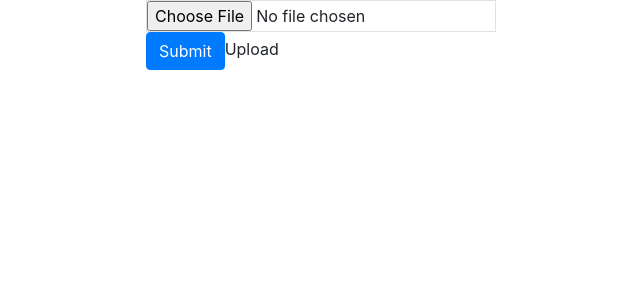
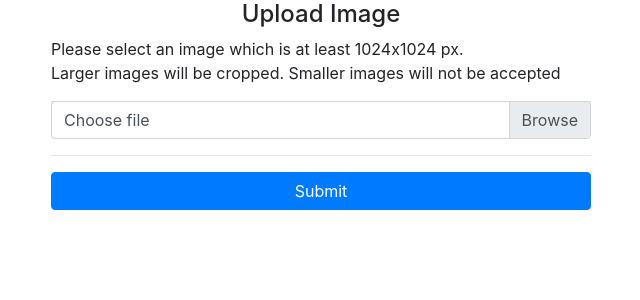
Before and after one commit to mehernosh/insider-image-sink, a Django app: page /uploader/ in a window 1280 px wide. Shown: the part 56-356 px from the top of the page, without its empty margins (319-959 px from the left). Run offline with Django 3.2, Linux system fonts and the light colour scheme; some libraries are stand-ins or nearby versions.

Commit message:
Improve UI

```diff
--- a/webapp/imgsink/gallery/templates/gallery/index.html
+++ b/webapp/imgsink/gallery/templates/gallery/index.html
@@ -1,7 +1,7 @@
 {% extends 'gallery/base.html' %}
 
 {% block content %}
-  <h1 class="text-center">Gallery</h1>
+  <h4 class="text-center">Gallery</h4>
   <div class="row">
     {% for image in images %}
     <div class="col-md-6 border">
--- a/webapp/imgsink/uploader/templates/uploader/index.html
+++ b/webapp/imgsink/uploader/templates/uploader/index.html
@@ -2,14 +2,23 @@
 
 {% block content %}
   <div class="row">
-    <div class="col-md-4"></div>
-    <div class="col-md-4">
+    <div class="col-md-3"></div>
+    <div class="col-md-6">
+      <h4 class="text-center">Upload Image</h4>
+      <p>
+        Please select an image which is at least 1024x1024 px. <br>
+        Larger images will be cropped. Smaller images will not be accepted
+      </p>
       <form id="upload-form" method="post" enctype="multipart/form-data">
-        <input name="file" type="file" class="form-control-file border" accept="image/*" id="fileinput">
-        <input type="submit" class="btn btn-primary" id="submit">Upload</button>
+        <div class="custom-file">
+          <input name="file" type="file" class="form-control-file border" accept="image/*" id="fileinput">
+          <label class="custom-file-label" for="fileinput">Choose file</label>
+        </div>
+        <hr>
+        <input type="submit" class="btn btn-block btn-primary" id="submit">
       </form>
     </div>
-    <div class="col-md-4"></div>
+    <div class="col-md-3"></div>
   </div>
 {% endblock %}
 
@@ -92,7 +101,8 @@
             widthOK  = (this.width >= 1024)
             heightOK = (this.height >= 1024)
             if(widthOK && heightOK){
-              return true
+              $(".custom-file-label").html(file.name)
+              return true;
             }else{
               evt.preventDefault();
               if(!widthOK){
```
